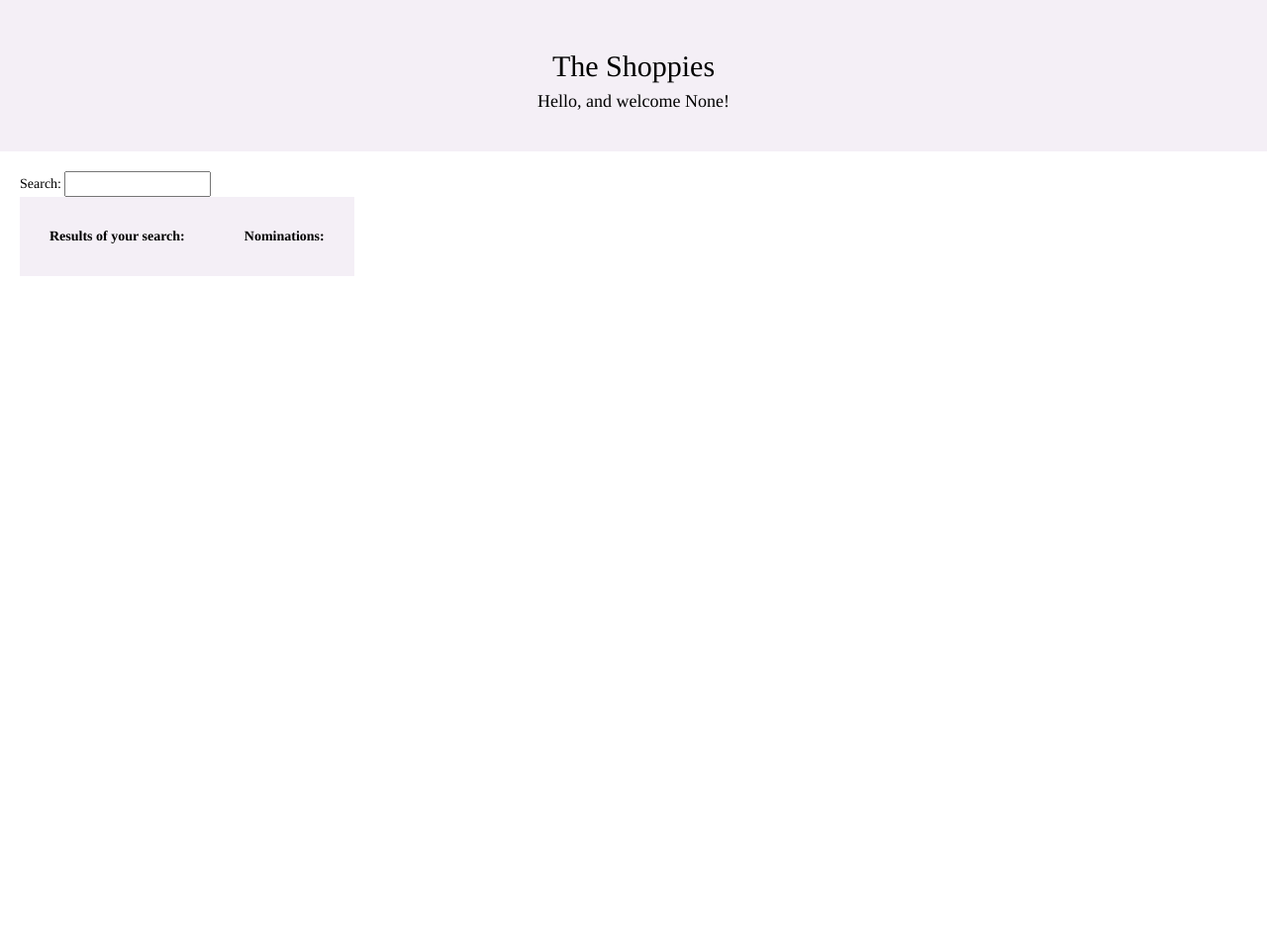
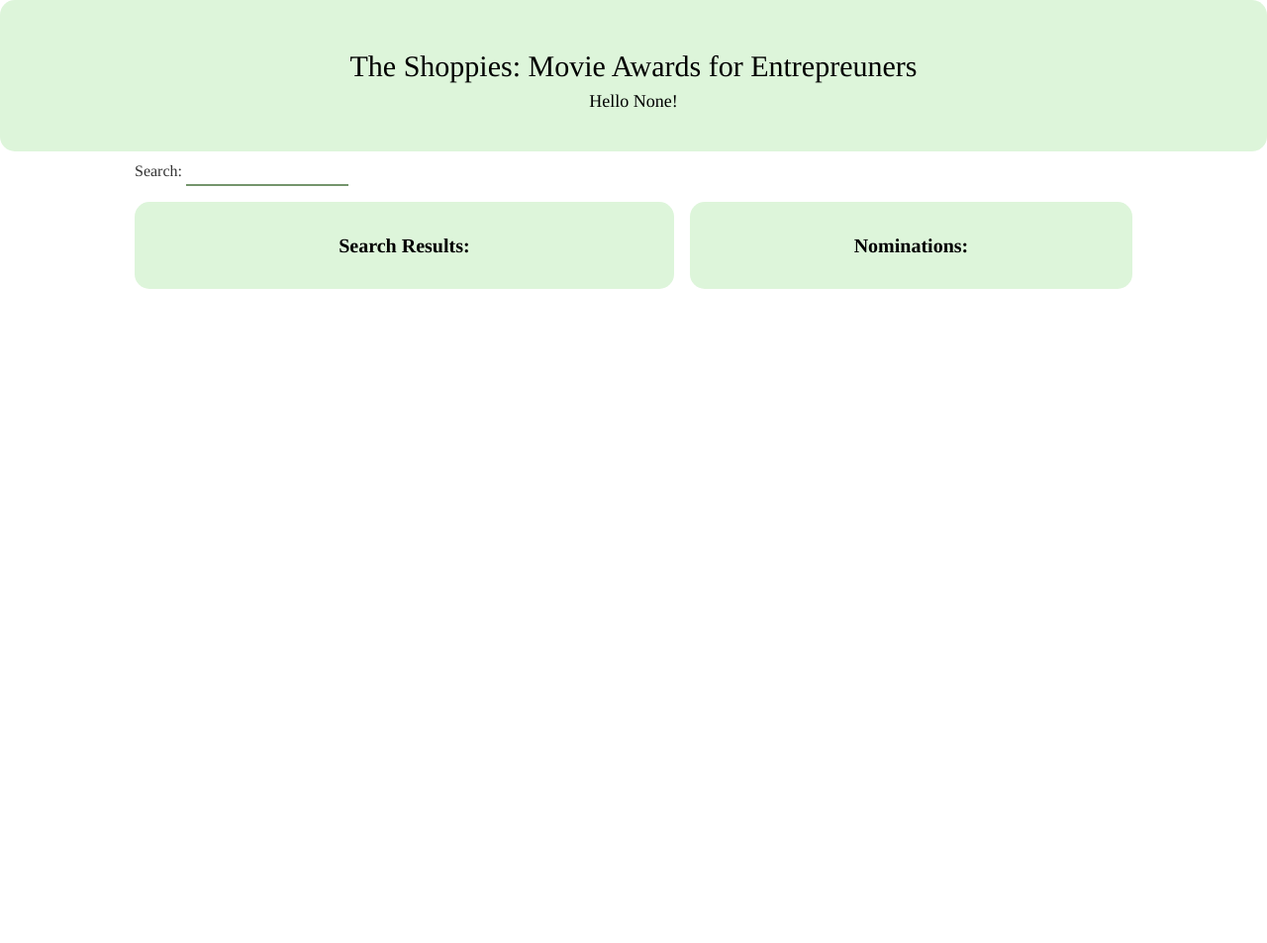
Before and after one commit to ananyaagas/MovieNominationsApp2021, a Flask app: page /search in a window 1280 px wide. Shown: the whole page at 99% size. After the commit the page ends 292 px from the top, so only its background shows below. Run offline with Flask 2, Linux system fonts and the light colour scheme; some libraries are stand-ins or nearby versions.

Commit message:
changed theme of site

```diff
--- a/app/templates/base.html
+++ b/app/templates/base.html
@@ -9,50 +9,27 @@
   box-sizing: border-box;
 }
 
+input[type=text] {
+  font-size: 16px;
+  border: none;
+  border-bottom: 2px solid #74956c;
+}
+
 body {
   font-family: Times;
 }
 
 /* Style the header */
 header {
-  background-color:  #f4eff6;
+  background-color:  #ddf5da;
   padding: 30px;
   text-align: center;
-  font-family: Times
-  font-size: 35px;
+  font-family: Times;
+  font-size: 20px;
   color: black;
   vertical-align: top;
-}
+  border-radius: 15px;
 
-/* Create two columns/boxes that floats next to each other */
-nav {
-  float: left;
-  width: 20%;
-  height: 100%; /* only for demonstration, should be removed */
-  background:  #eadeed;
-  padding: 20px;
-
-}
-
-/* Style the list inside the menu */
-nav ul {
-  list-style-type: none;
-  padding: 0;
-  text-align: center;
-  font-family: Times
-  font-size: 35px;
-  color: black;
-}
-
-article {
-  float: left;
-  padding: 20px;
-  width: 80%;
-  background-color: #ffffff;
-  height: 800px; /* only for demonstration, should be removed */
-  font-family: Times
-  font-size: 20px;
-  color: black;
 }
 
 /* Clear floats after the columns */
@@ -64,7 +41,7 @@ section:after {
 
 /* Style the footer */
 footer {
-  background-color: #fae4e3;
+  background-color: #ddf5da;
   padding: 10px;
   text-align: center;
 }
@@ -80,22 +57,23 @@ footer {
 .nominatebutton {
   display: inline-block;
   padding: 5px 12px;
-  font-size: 10px;
+  font-size: 14px;
+  font-weight: bold;
   cursor: pointer;
   text-align: center;
   text-decoration: none;
   outline: none;
-  color: #fff;
-  background-color: #c870e0;
+  color: white;
+  background-color: #74956c;
   border: none;
   border-radius: 15px;
   box-shadow: 0 3px #999;
 }
 
-.nominatebutton:hover {background-color: #c870e0}
+.nominatebutton:hover {background-color: #ddf5da; color: black;}
 
 .nominatebutton:active {
-  background-color: #d5bfdb;
+  background-color: #74956c;
   box-shadow: 0 5px #666;
   transform: translateY(4px);
 }
@@ -103,7 +81,8 @@ footer {
 .removebutton {
   display: inline-block;
   padding: 5px 12px;
-  font-size: 10px;
+  font-size: 14px;
+  font-weight: bold;
   cursor: pointer;
   text-align: center;
   text-decoration: none;
@@ -115,7 +94,7 @@ footer {
   box-shadow: 0 3px #999;
 }
 
-.removebutton:hover {background-color: darkgrey}
+.removebutton:hover {background-color: #ddf5da; color: black;}
 
 .removebutton:active {
   background-color: black;
@@ -125,14 +104,28 @@ footer {
 
 td,th {
   vertical-align: top;
+  padding: 8px;
+  font-size: 16px;
 }
+
+table{
+  vertical-align: center;
+  width: 80%;
+}
+
+img {
+  width: 90px;
+  height: 120px;
+  box-shadow: 5px 5px 4px lightgrey;
+}
+
 
 </style>
   </head>
   <body>
     <header>
-  <h2> The Shoppies </h2>
-  <h4>Hello, and welcome {{ username }}!</h4>
+  <h2> The Shoppies: Movie Awards for Entrepreuners </h2>
+  <h4> Hello {{ username }}!</h4>
 </header>
 
 <section>
--- a/app/templates/search.html
+++ b/app/templates/search.html
@@ -62,7 +62,7 @@ function showNominations(){
                 text=text+
                     "<td><img src='"+poster_url+"'"
                     +" alt='"+title+"'"
-                    +" style='"+image_style+"' ></td>";
+                    +"></td>";
 
                 text=text+
                     "<td>"+title
@@ -126,7 +126,6 @@ $(document).ready(function(){
                 +"<tr><td>"
                     + "<img src='"+results_array[i].Poster+"'"
                     + " alt='"+results_array[i].Title+"'"
-                    + " style='width:80px;height:120px;''>"
                 +"</td><td>"
                 +results_array[i].Title
                 +" ("+results_array[i].Year+") "
@@ -212,7 +211,7 @@ function enableNominateButton(id){
       if(id_text == current_id_text){
         button_to_enable=nominatebutton_array[i];
         button_to_enable.disabled = false ;
-        button_to_enable.style.background = "#c870e0" ;
+        button_to_enable.style.background = "#74956c" ;
       }
   }
 
@@ -225,7 +224,7 @@ function enableNominateButton(id){
 {% extends "base.html" %}
 {% block content %}
 
-<div id="box" >
+<div id="box" align="center" >
 <table style="vertical-align: top;">
   <tr>
     <td>
@@ -235,8 +234,7 @@ function enableNominateButton(id){
 <tr>
 <th>
   <header>
-    Results of your search:
-  </header>
+Search Results:  </header>
 </th>
 <th>
   <header>
```
